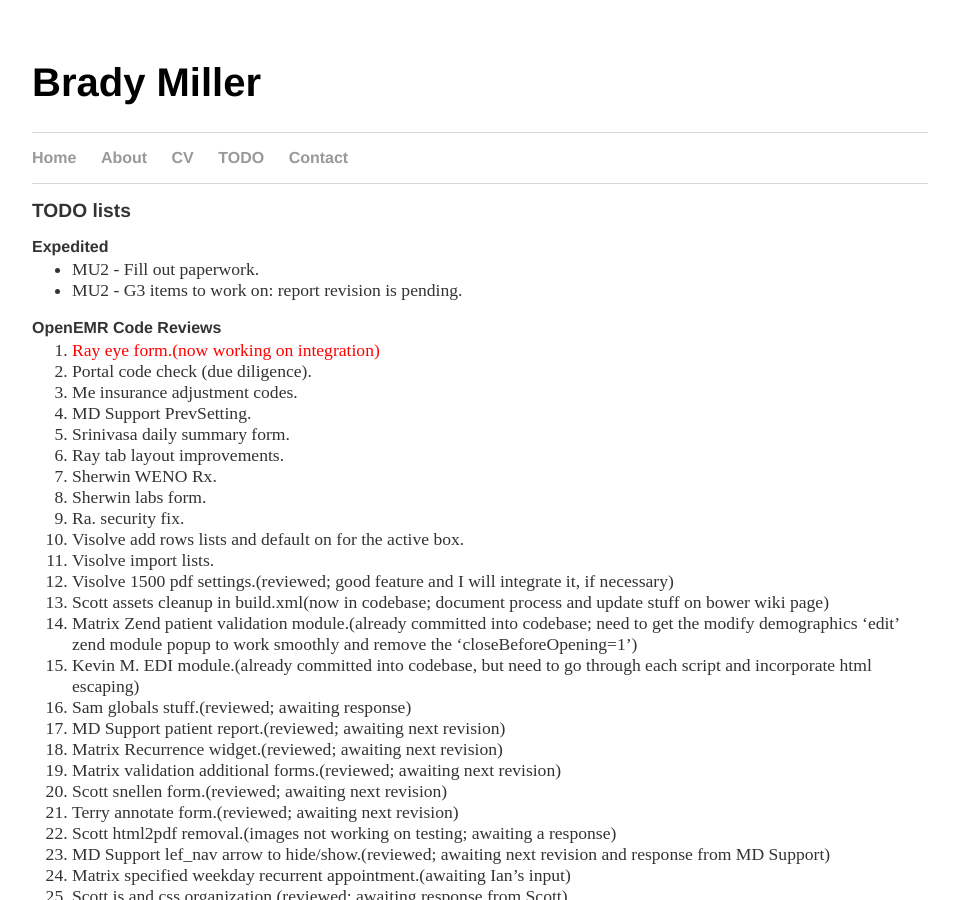
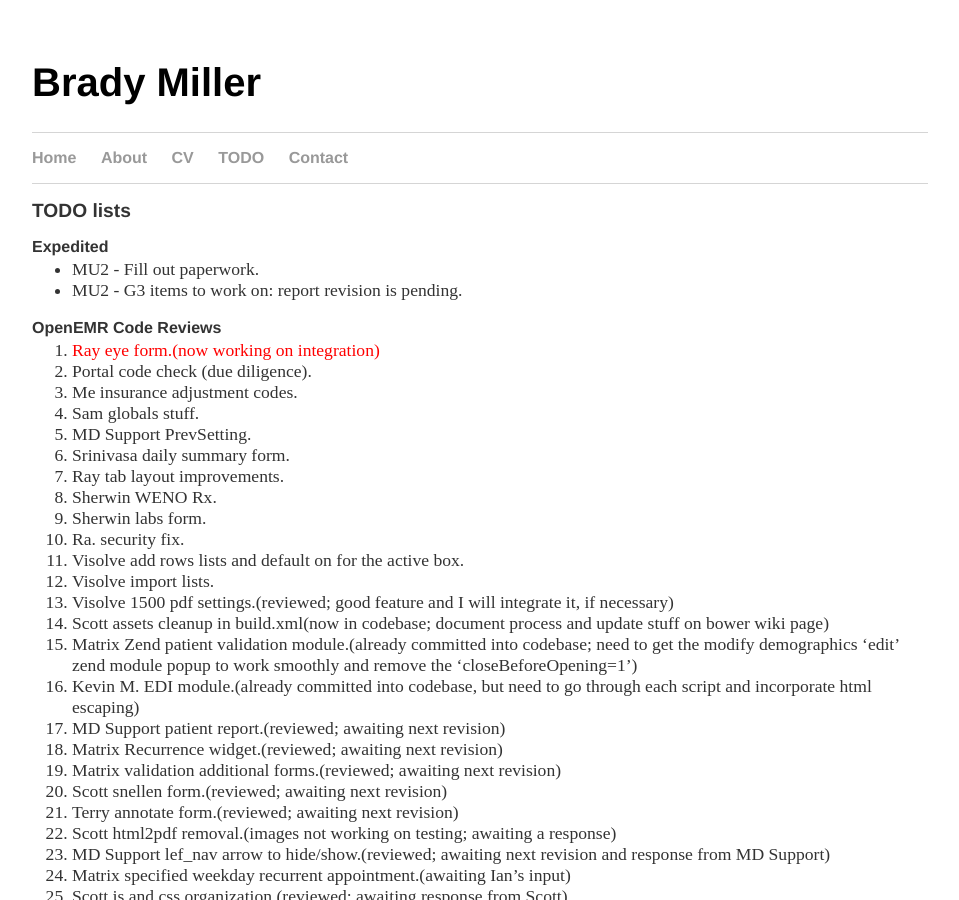
Before and after one commit to bradymiller/bradymiller.github.io, a Jekyll site: the page built from todo/index.md, in a window 1280 px wide and 900 px high. Shown: the whole window, without its empty margins (160-1119 px from the left). Built offline with Jekyll 4.4.1, drawn with Linux system fonts in a browser that asks for light colours.

Commit message:
Update todo list

```diff
--- a/todo/index.md
+++ b/todo/index.md
@@ -23,7 +24,6 @@
 1. Scott assets cleanup in build.xml(now in codebase; document process and update stuff on bower wiki page)
 1. Matrix Zend patient validation module.(already committed into codebase; need to get the modify demographics 'edit' zend module popup to work smoothly and remove the 'closeBeforeOpening=1')
 1. Kevin M. EDI module.(already committed into codebase, but need to go through each script and incorporate html escaping)
-1. Sam globals stuff.(reviewed; awaiting response)
 1. MD Support patient report.(reviewed; awaiting next revision)
 1. Matrix Recurrence widget.(reviewed; awaiting next revision)
 1. Matrix validation additional forms.(reviewed; awaiting next revision)
```
Also changed, not shown: other parts of todo/index.md (+1 -0 lines).
